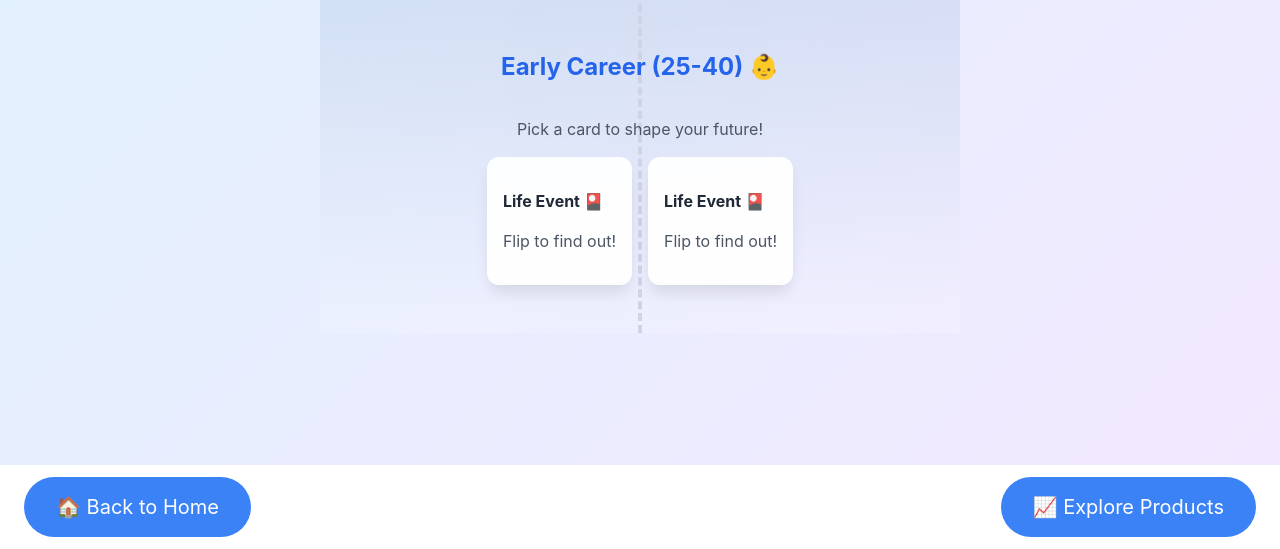
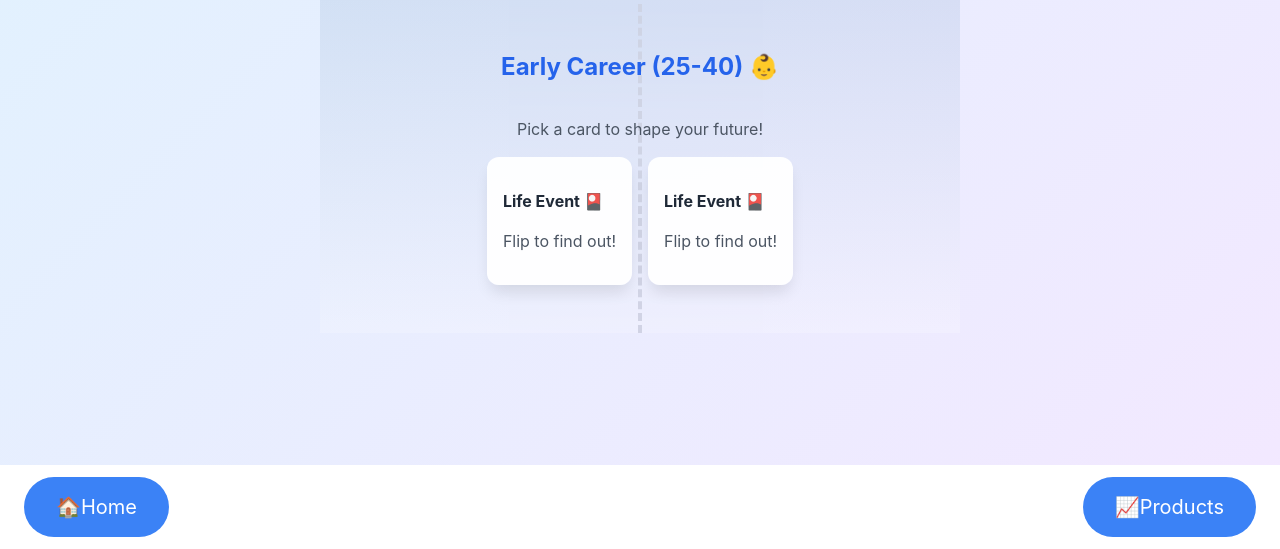
Before and after one commit to Carina999/chinaprivatepension, a plain HTML site: page pensionwebsite/simulation.html in a window 1280 px wide. Shown: the part 251-800 px from the top of the page. Drawn offline with nearby package versions, Linux system fonts and the light colour scheme.

Commit message:
2Update simulation.html

```diff
--- a/pensionwebsite/simulation.html
+++ b/pensionwebsite/simulation.html
@@ -79,8 +79,8 @@
         <!-- Fixed Navigation Bar -->
         <nav class="fixed bottom-0 left-0 right-0 bg-white py-3 z-50">
             <div class="flex justify-between px-6">
-                <a href="index.html" class="bg-blue-500 text-white text-lg px-8 py-4 rounded-full hover:bg-blue-600">🏠 Back to Home</a>
-                <a href="products.html" class="bg-blue-500 text-white text-lg px-8 py-4 rounded-full hover:bg-blue-600">📈 Explore Products</a>
+                <a href="index.html" class="bg-blue-500 text-white text-lg px-8 py-4 rounded-full hover:bg-blue-600">🏠Home</a>
+                <a href="products.html" class="bg-blue-500 text-white text-lg px-8 py-4 rounded-full hover:bg-blue-600">📈Products</a>
             </div>
         </nav>
     </div>
```
